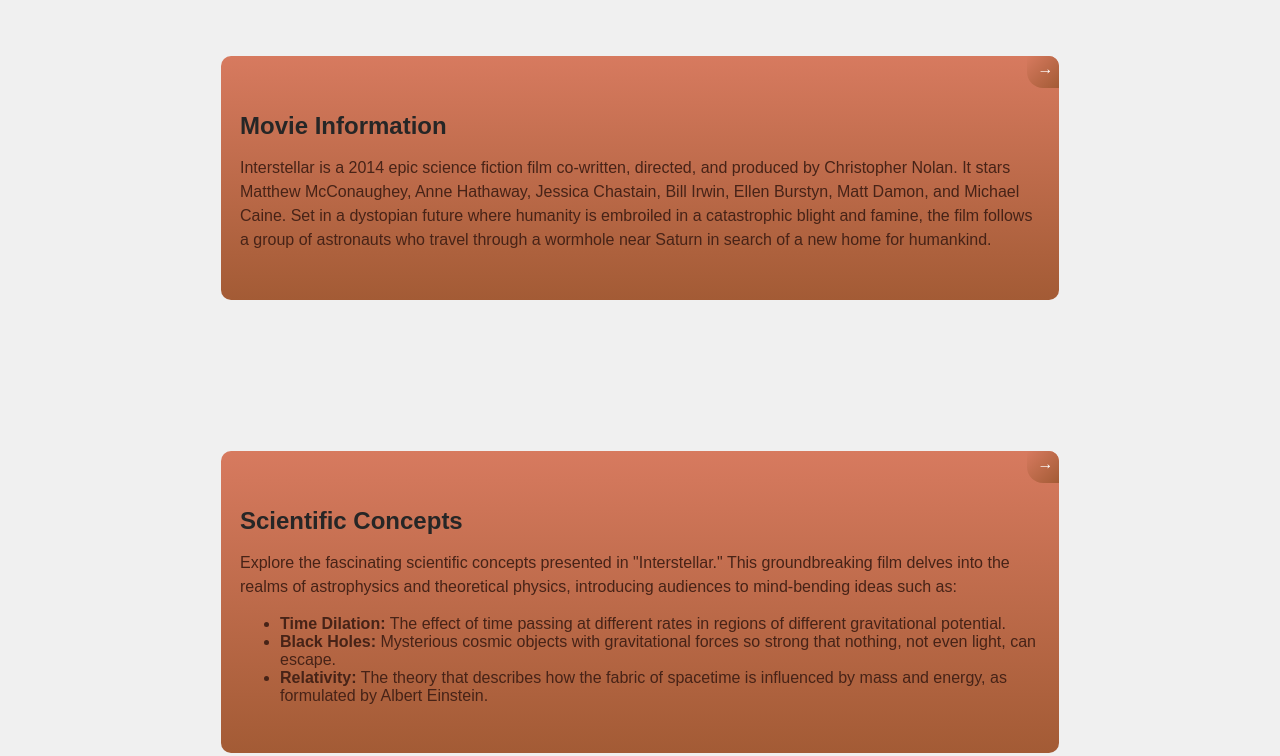
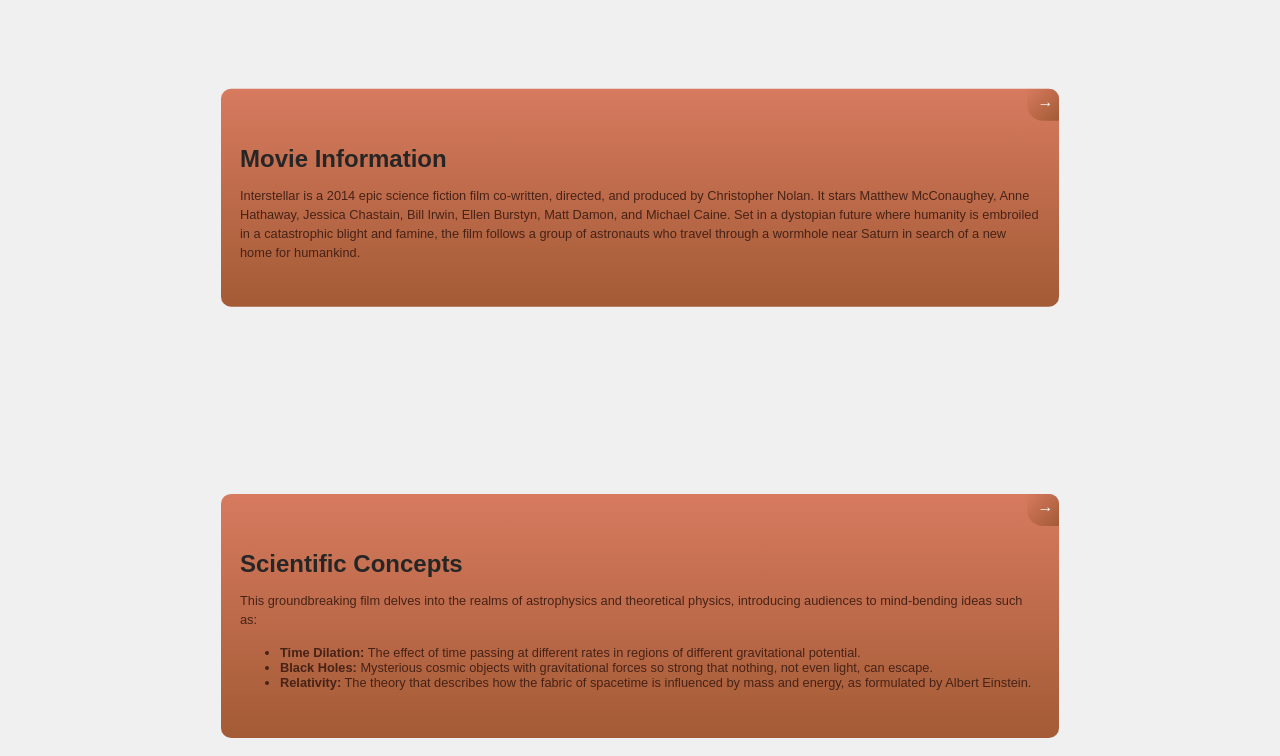
Before and after one commit to callmemaid/interstellarpresentation, a plain HTML site: page index.html in a window 1280 px wide. Shown: the part 260-1016 px from the top of the page. Drawn offline with Linux system fonts and the light colour scheme; a web font is replaced by a local one.

Commit message:
header, textsize

```diff
--- a/css/style.css
+++ b/css/style.css
@@ -61,19 +61,19 @@ section {
   }
 
   .small-desc {
-    font-size: 1em;
+    font-size: 0.8em;
     font-weight: 400;
     line-height: 1.5em;
     color: #452c2c;
   }
 
   .small-desc {
-    font-size: 1em;
+    font-size: 0.8em;
     font-family: 'Caviar Dreams', sans-serif;
     color: #472317;
   }
   li {
-    font-size: 1em;
+    font-size: 0.8em;
     font-family: 'Caviar Dreams', sans-serif;
     color: #472317;
   }
@@ -116,7 +116,7 @@ section {
     position: relative;
     top: 50%;
     transform: translateY(-50%);
-    margin-top: 180px;
+    margin-top: 200px;
   }
 
 
--- a/index.html
+++ b/index.html
@@ -27,7 +27,7 @@
 
       <div class="card">
         <p class="card-title">Scientific Concepts</p>
-        <p class="small-desc">Explore the fascinating scientific concepts presented in "Interstellar." This groundbreaking film delves into the realms of astrophysics and theoretical physics, introducing audiences to mind-bending ideas such as:</p>
+        <p class="small-desc">This groundbreaking film delves into the realms of astrophysics and theoretical physics, introducing audiences to mind-bending ideas such as:</p>
 
     <ul>
         <li><strong>Time Dilation:</strong> The effect of time passing at different rates in regions of different gravitational potential.</li>
```
